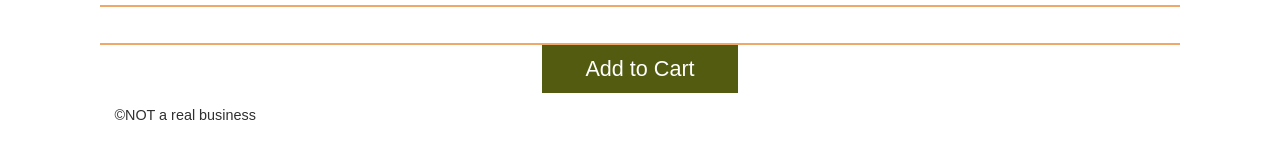
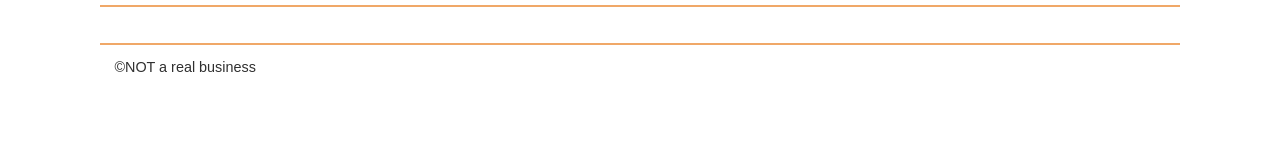
Before and after one commit to Desertelk/wdd330-sleepoutside, a website built with Vite: page src/product_pages/index.html in a window 1280 px wide. Shown: the part 71-230 px from the top of the page. Built offline with nearby package versions, Linux system fonts and the light colour scheme; files whose address does not match are found by name.

Commit message:
Removed duplicate button from product_pages/index.html

```diff
--- a/src/product_pages/index.html
+++ b/src/product_pages/index.html
@@ -59,12 +59,6 @@
     <section class="product-detail"></section>
   </main>
 
-        <div class="product-detail__add">
-          <button id="addToCart" data-id="880RR">Add to Cart</button>
-        </div>
-      </section>
-    </main>
-
     <footer>&copy;NOT a real business</footer>
   </body>
 </html>
```
